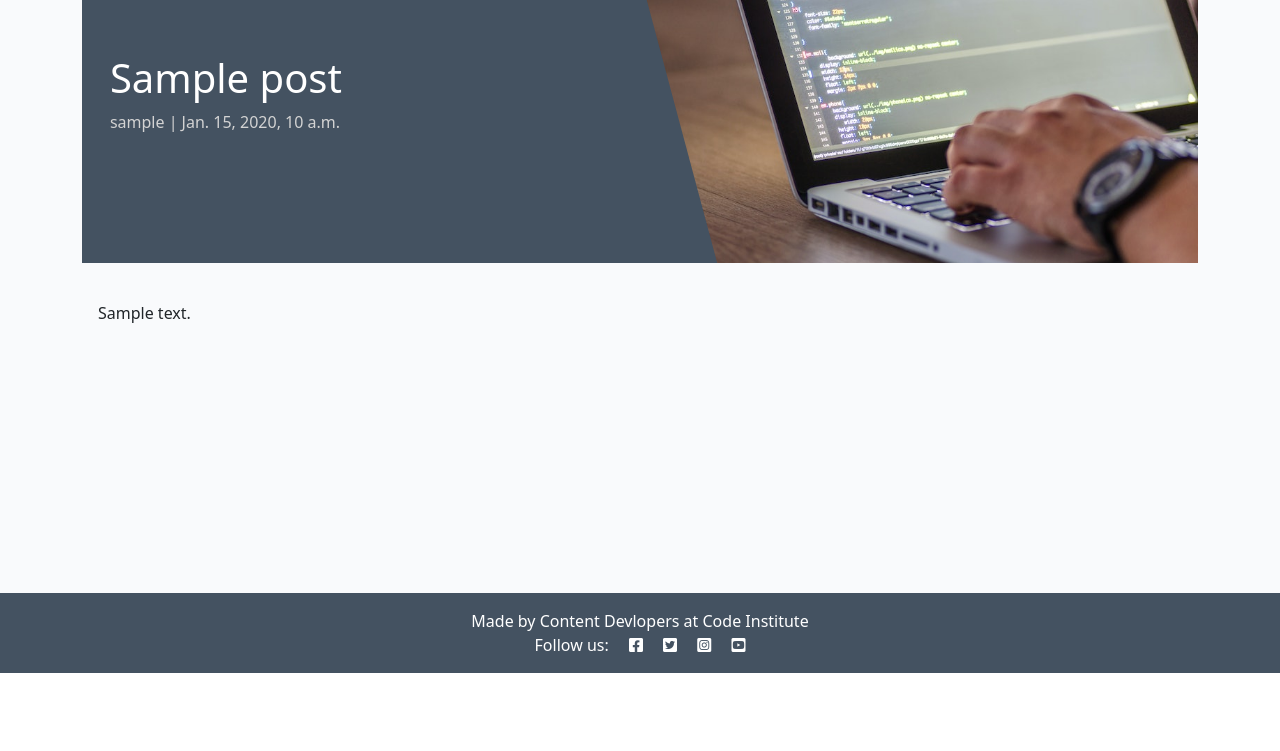
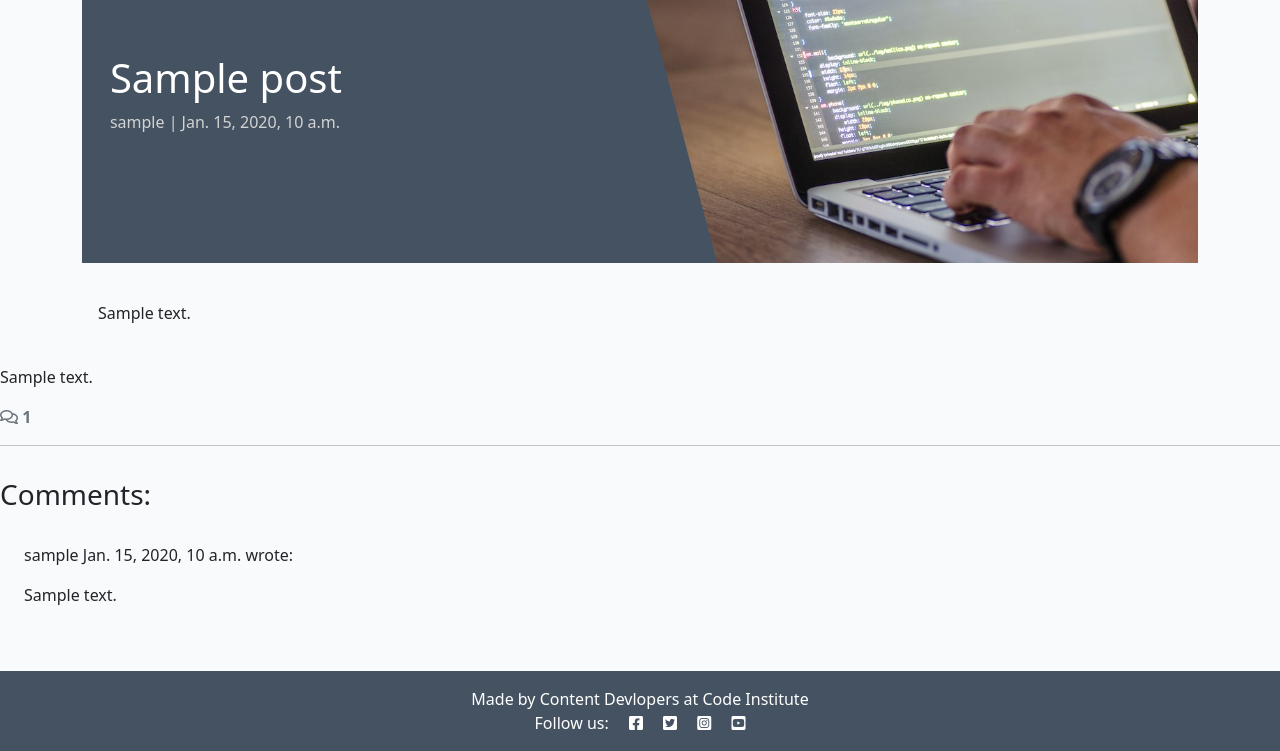
Before and after one commit to JOCPhys/Django-Blog-JOC, a Django app: a page that uses blog/templates/blog/post_detail.html in a window 1280 px wide. Shown: the part 127-878 px from the top of the page. Before the commit the page ends 800 px from the top, so only its background shows below. Run offline with Django 4.2, Linux system fonts and the light colour scheme; tables that the repository leaves empty hold one stand-in row (values such as "Sample post").

Commit message:
add comment count and show comments

```diff
--- a/blog/templates/blog/post_detail.html
+++ b/blog/templates/blog/post_detail.html
@@ -30,5 +30,51 @@
         </div>
     </div>
 </div>
-
+<p class="card-text">{{ post.content | safe }}</p>
+      </div>
+    </div>
+  </div>
+  <!-- Displaying count of comments -->
+  <div class="row">
+    <div class="col-12">
+      <strong class="text-secondary">
+        <i class="far fa-comments"></i> {{ comment_count }}
+      </strong>
+    </div>
+    <div class="col-12">
+      <hr>
+    </div>
+  </div>
+  <!-- Displaying Comments -->
+  <div class="row">
+    <div class="col-md-8 card mb-4  mt-3 ">
+      <h3>Comments:</h3>
+      <div class="card-body">
+        <!-- We want a for loop inside the empty control tags
+          to iterate through each comment in comments -->
+        {% for comment in comments %}
+        <div class="p-2 comments
+          {% if not comment.approved and comment.author == user %}
+          faded{% elif not comment.approved %} d-none{% endif %}">
+          <p class="font-weight-bold">
+            {{ comment.author }}
+            <span class="font-weight-normal">
+              {{ comment.created_on }}
+            </span> wrote:
+          </p>
+          <div id="comment{{ comment.id }}">
+            {{ comment.body | linebreaks }}
+          </div>
+          {% if not comment.approved and comment.author == user %}
+          <p class="approval">
+            This comment is awaiting approval
+          </p>
+          {% endif %}
+        </div>
+        <!-- Our for loop ends here -->
+        {% endfor %}
+      </div>
+    </div>
+  </div>
+</div>
 {% endblock content %}
--- a/blog/views.py
+++ b/blog/views.py
@@ -6,7 +6,6 @@ from .models import Post
 
 
 class PostList(generic.ListView):
-    model = Post
     queryset = Post.objects.filter(status=1)
     template_name = "blog/index.html"
     paginate_by = 6
@@ -27,9 +26,16 @@ def post_detail(request, slug):
 
     queryset = Post.objects.filter(status=1)
     post = get_object_or_404(queryset, slug=slug)
+    post = get_object_or_404(queryset, slug=slug)
+    comments = post.comments.all().order_by("-created_on")
+    comment_count = post.comments.filter(approved=True).count()
 
     return render(
         request,
         "blog/post_detail.html",
-        {"post": post},
+        {
+            "post": post,
+            "comments": comments,
+            "comment_count": comment_count,
+        },
     )
```
